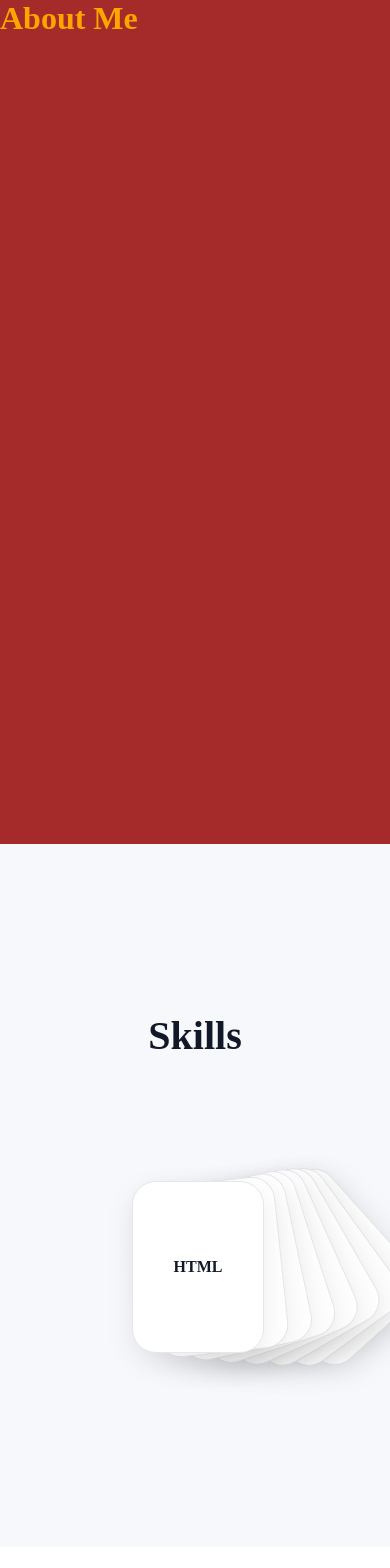
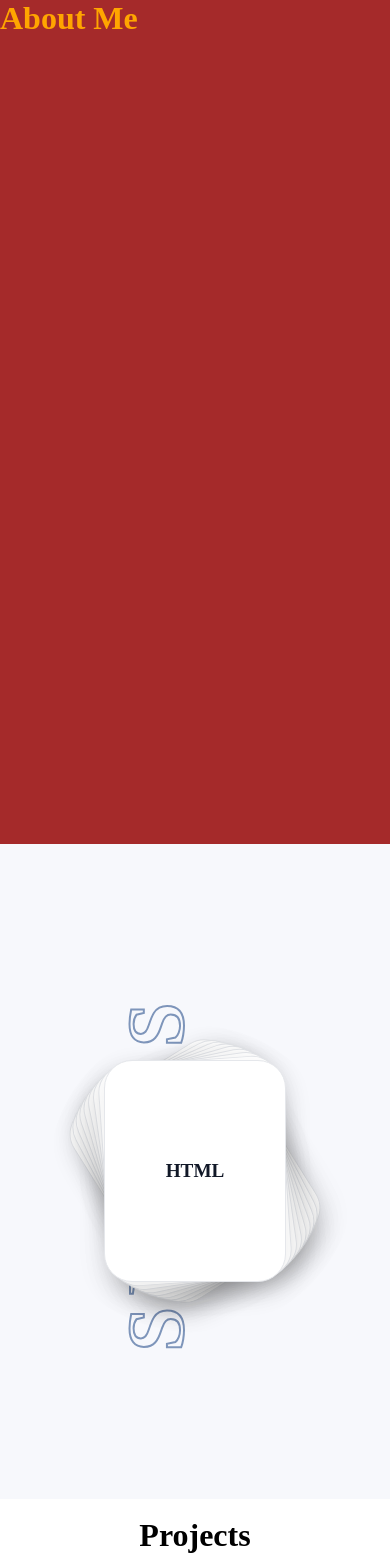
Before and after one commit to Shreya-103/Portfolio-2.0, a React (Vite) app: page / in a window 390 px wide. Shown: the top 1568 px of the page. Built offline with nearby package versions, Linux system fonts and the light colour scheme.

Commit message:
new updates

```diff
--- a/src/components/Skills/techskills.jsx
+++ b/src/components/Skills/techskills.jsx
@@ -1,4 +1,3 @@
-import { useState } from "react";
 import styles from "./techskills.module.css";
 
 
@@ -10,22 +9,20 @@ const skills = [
   "Tailwind",
   "Bootstrap",
   "Node.js",
+  "Express.js",
   "Git",
 ];
 
 const TechSkills = () => {
-  const [open, setOpen] = useState(false);
   return (
  <section className={styles.skillsSection}>
       <div className={styles.sideTag}>
         <span>SKILLS</span>
       </div>
+
       <h1 className={styles.mobileHeading}>Skills</h1>
 
-      <div
-  className={`${styles.cardWrapper} ${open ? styles.open : ""}`}
-  onClick={() => setOpen(!open)}
->
+      <div className={styles.cardWrapper}>
         {skills.map((skill, index) => (
           <div
             className={styles.card}
--- a/src/components/Skills/techskills.module.css
+++ b/src/components/Skills/techskills.module.css
@@ -7,9 +7,6 @@
   position: relative;
   overflow-x: hidden;
   padding: 2rem;
-}
-.open {
-  flex-wrap: wrap;
 }
 
 .sideTag {
@@ -57,7 +54,7 @@
   color: #111827;
   box-shadow:
     0 10px 30px rgba(0,0,0,0.08);
-  left: 45%;
+  left: 50%;
   transform:
     translateX(-50%)
     rotate(calc(var(--i) * -4deg));
@@ -70,10 +67,10 @@
 }
 
 .cardWrapper:hover .card {
-  left: calc(50% + ((var(--i) - 3.5) * 120px));
+  left: calc(45% + ((var(--i) - 3.5) * 120px));
   transform:
   translateX(0px)
-  rotate(calc(var(--i) * -4deg));
+  rotate(calc(var(--i) * 0deg));
 }
 
 .card:hover {
@@ -86,20 +83,10 @@
     0 20px 40px rgba(59,130,246,0.2);
 }
 
-@media (max-width: 1024px) {
 
-  .cardWrapper {
-    width: 800px;
-  }
 
-  .cardWrapper:hover .card {
-  transform:
-    translateX(calc((var(--i) - 3.5) * 110px))
-    rotate(0deg);
-}
-}
 
-@media (max-width: 768px) {
+/* @media (max-width: 768px) {
 
   .sideTag {
     display: none;
@@ -128,13 +115,14 @@
     display: flex;
     justify-content: center;
     align-items: center;
-
+    flex-direction:row ;
+    flex-wrap: wrap;
     position: relative;
 
     transition: all 0.5s ease;
   }
 
-  /* STACKED DECK */
+  /* STACKED DECK
 
   .card {
     width: 130px;
@@ -153,11 +141,10 @@
     transition: all 0.5s ease;
   }
 
-  /* OPEN GRID */
 
   .open {
     flex-wrap: wrap;
-    gap: 1rem;
+    gap: 0.5rem;
 
     align-items: center;
     justify-content: center;
@@ -167,13 +154,10 @@
 
   .open .card {
   position: relative;
-
   width: 140px;
   height: 90px;
-
   left: unset;
   top: unset;
-
   transform: none;
 }
-}
+} */
```
